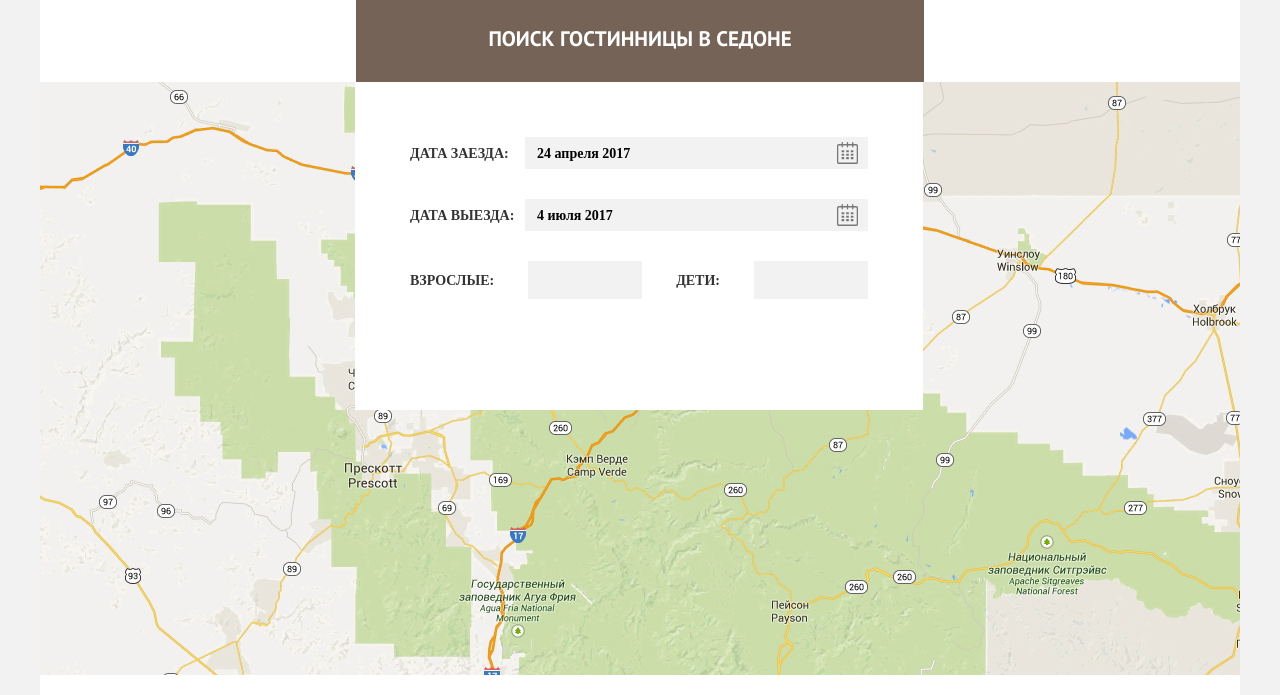
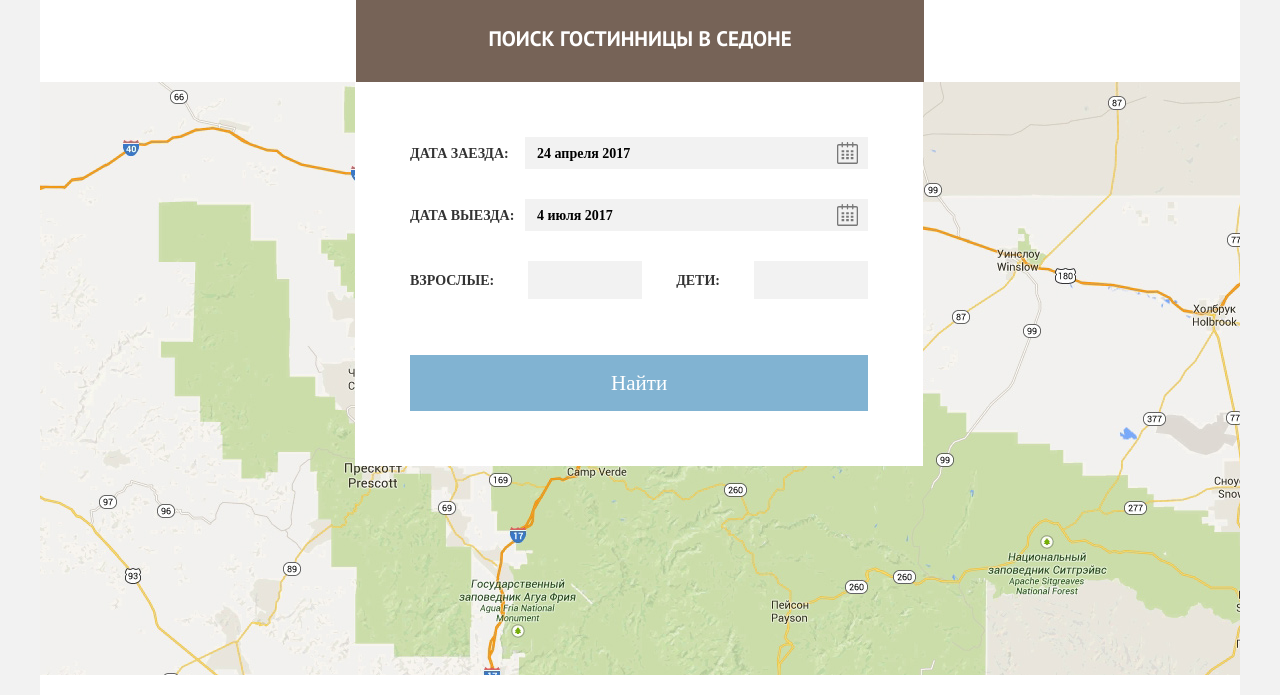
Before and after one commit to OleksiiKorgi/565937-sedona-25, a plain HTML site: page index.html in a window 1280 px wide. Shown: the part 2073-2768 px from the top of the page. Drawn offline with Linux system fonts and the light colour scheme.

Commit message:
кнопка формі

```diff
--- a/css/style.css
+++ b/css/style.css
@@ -925,9 +925,9 @@ border:none;
   background-color: #ffffff;
 }
 
-.date-input:focus .calendar-btn-wrapper  {
+.date-input:focus + .calendar-btn-wrapper  {
  background-color: #ffffff;
- outline: solid 2px #e5e5e5;
+
 }
 
 .date-input:hover + .calendar-btn-wrapper{
@@ -943,10 +943,6 @@ border:none;
 .calendar-btn svg:active{
   fill:#81b3d2;
 }
-
-
-
-
 
 
 
@@ -986,3 +982,21 @@ border:none;
   background-color:#f2f2f2;
   outline: none;
 }
+
+.hotel-search-form-button{
+  font-size: 21px;
+  line-height: 26px;
+  color:#ffffff;
+  background-color:#81b3d2;
+  border:none;
+  padding:15px 201px;
+}
+
+.hotel-search-form-button:hover{
+  background-color: #669ec0;
+}
+
+.hotel-search-form-button:active{
+background-color: #5496bd;
+color:rgba(255, 255, 255, 0.3);
+}
--- a/index.html
+++ b/index.html
@@ -170,6 +170,9 @@
       </div>
 
 
+      <button class="hotel-search-form-button">
+        Найти
+      </button>
 
       </form>
       </div>
```
